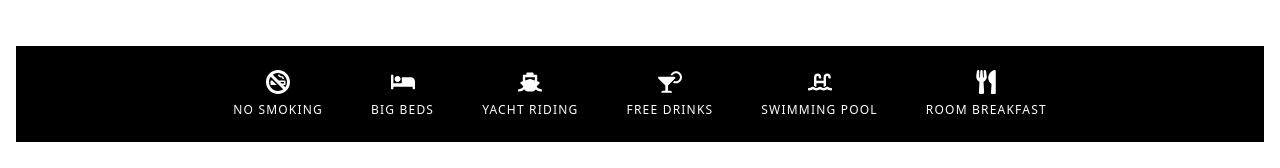
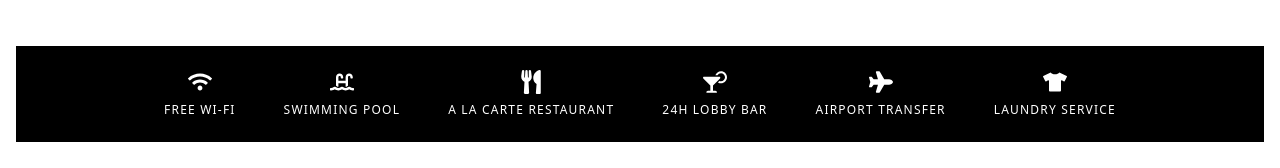
Before and after one commit to EceOwl20/irenicHotel, a Next.js app in the folder client/: page /en/rooms/deluxe-room-fr in a window 1280 px wide. Shown: the part 728-896 px from the top of the page. Built offline with nearby package versions, Linux system fonts and the light colour scheme.

Commit message:
rooms edited

```diff
--- a/client/app/[locale]/components/AmenitiesBar.jsx
+++ b/client/app/[locale]/components/AmenitiesBar.jsx
@@ -2,24 +2,27 @@
 
 import React from 'react';
 import {
-  FaSmokingBan,
-  FaBed,
-  FaShip,
-  FaCocktail,
+  FaWifi,
   FaSwimmingPool,
   FaUtensils,
+  FaCocktail,
+  FaPlane,
+  FaTshirt,
 } from 'react-icons/fa';
-
-const amenities = [
-  { label: 'No Smoking', Icon: FaSmokingBan },
-  { label: 'Big Beds', Icon: FaBed },
-  { label: 'Yacht Riding', Icon: FaShip },
-  { label: 'Free Drinks', Icon: FaCocktail },
-  { label: 'Swimming Pool', Icon: FaSwimmingPool },
-  { label: 'Room Breakfast', Icon: FaUtensils },
-];
+import { useTranslations } from 'next-intl';
 
 export default function AmenitiesBar() {
+  const t = useTranslations('subrooms.Amenities');
+
+  const amenities = [
+    { label: t("freeWifi"), Icon: FaWifi },
+    { label: t("swimmingPool"), Icon: FaSwimmingPool },
+    { label: t("aLaCarteRestaurant"), Icon: FaUtensils },
+    { label: t("lobbyBar"), Icon: FaCocktail },
+    { label: t("airportTransfer"), Icon: FaPlane },
+    { label: t("laundryService"), Icon: FaTshirt },
+  ];
+
   return (
     <div className="w-full bg-black text-white py-6">
       <div className="max-w-7xl mx-auto flex flex-wrap justify-center items-center gap-x-12 gap-y-4">
--- a/client/messages/de.json
+++ b/client/messages/de.json
@@ -62,6 +62,15 @@
   "adults": "Erwachsene",
   "children": "Kinder",
   "booknow": "Jetzt buchen",
+
+  "Amenities": {
+    "freeWifi": "Kostenloses WLAN",
+    "swimmingPool": "Schwimmbad",
+    "aLaCarteRestaurant": "À-la-carte-Restaurant",
+    "lobbyBar": "24h Lobbybar",
+    "airportTransfer": "Flughafentransfer",
+    "laundryService": "Wäscheservice"
+  },
 
     "deluxe-room-fr": {
       "title":       "Deluxe Zimmer FR",
--- a/client/messages/en.json
+++ b/client/messages/en.json
@@ -62,6 +62,14 @@
   "adults":"Adults",
   "children":"Children",
   "booknow":"Book Now",
+  "Amenities": {
+    "freeWifi": "Free Wi-Fi",
+    "swimmingPool": "Swimming Pool",
+    "aLaCarteRestaurant": "A La Carte Restaurant",
+    "lobbyBar": "24h Lobby Bar",
+    "airportTransfer": "Airport Transfer",
+    "laundryService": "Laundry Service"
+  },
 
   "deluxe-room-fr": {
     "title":       "Deluxe Room FR",
--- a/client/messages/ru.json
+++ b/client/messages/ru.json
@@ -62,6 +62,14 @@
   "adults": "Взрослые",
   "children": "Дети",
   "booknow": "Забронировать сейчас",
+  "Amenities": {
+    "freeWifi": "Бесплатный Wi-Fi",
+    "swimmingPool": "Бассейн",
+    "aLaCarteRestaurant": "Ресторан À-la-carte",
+    "lobbyBar": "Лобби-бар 24 часа",
+    "airportTransfer": "Трансфер из аэропорта",
+    "laundryService": "Услуги прачечной"
+  },
 
     "deluxe-room-fr": {
       "title":       "Делюкс номер FR",
--- a/client/messages/tr.json
+++ b/client/messages/tr.json
@@ -63,6 +63,15 @@
   "adults": "Yetişkinler",
   "children": "Çocuklar",
   "booknow": "Hemen Rezervasyon Yap",
+
+  "Amenities": {
+    "freeWifi": "Ücretsiz Wi-Fi",
+    "swimmingPool": "Açık Yüzme Havuzu",
+    "aLaCarteRestaurant": "A La Carte Restoran",
+    "lobbyBar": "24 Saat Lobi Bar",
+    "airportTransfer": "Havalimanı Transferi",
+    "laundryService": "Çamaşır Yıkama Servisi"
+  },
 
     "deluxe-room-fr": {
       "title":       "Deluxe Oda FR",
```
